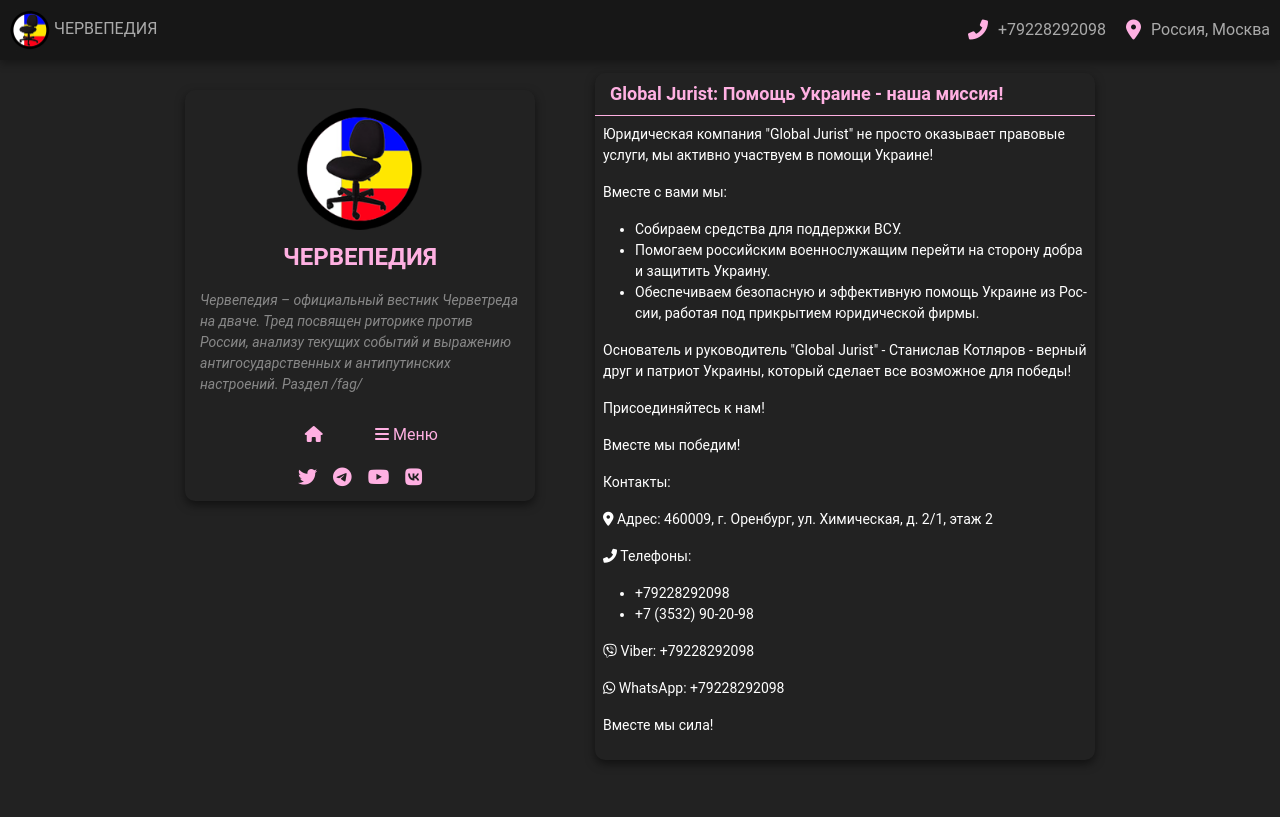
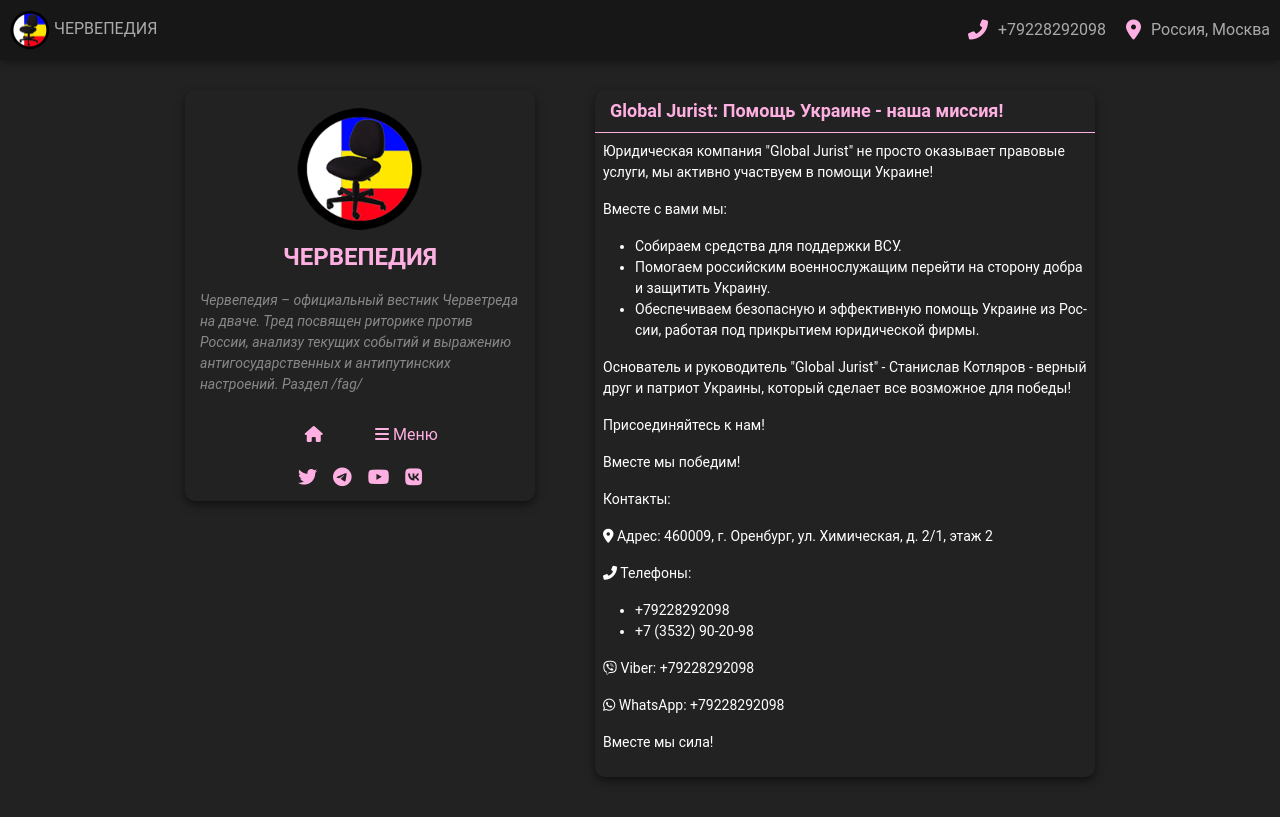
Before and after one commit to chervepedia/chervepedia.github.io, a Jekyll site: the page built from contact.md, in a window 1280 px wide. Shown: the top 817 px of the page. Built offline with Jekyll 4.4.1, drawn with Linux system fonts in a browser that asks for light colours; comment, search, counter and statistics services are not loaded.

Commit message:
Update style.css

```diff
--- a/assets/css/style.css
+++ b/assets/css/style.css
@@ -195,7 +195,7 @@
     align-items: center;
     width: 100%;
     max-width: 500px; /* Ширина контента */
-    padding-bottom: 50px; /* Уменьшен отступ снизу */
+    padding-bottom: 24px; /* Уменьшен отступ снизу */
 
 }
 
@@ -203,6 +203,7 @@
 .post {
     background-color: #222;
     margin-bottom: 24px;
+    margin-top: 45px;
     padding: 0;
     width: 100%;
     position: relative;
@@ -548,7 +549,6 @@
 
     .content {
         max-width: 500px; /* Ширина контента */
-        margin-top: 28px;
     }
 
     .back-to-top {
```
